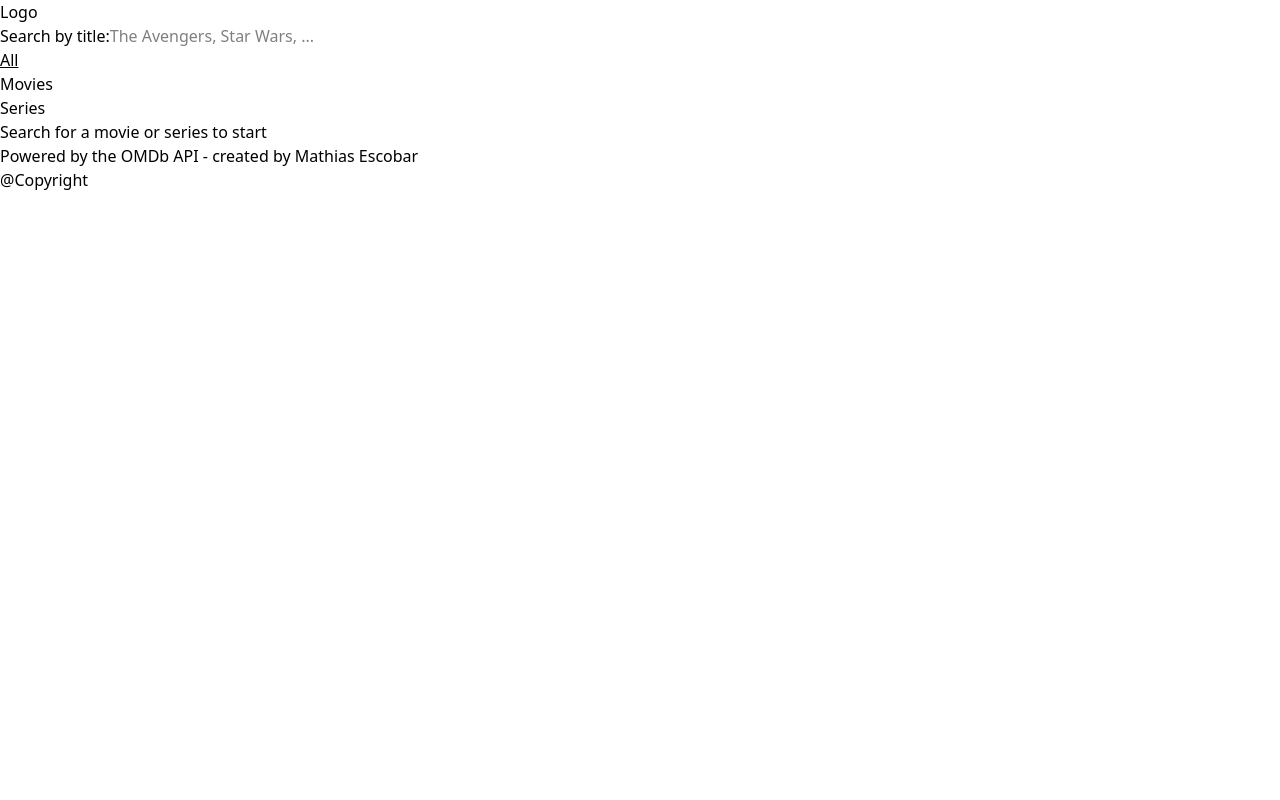
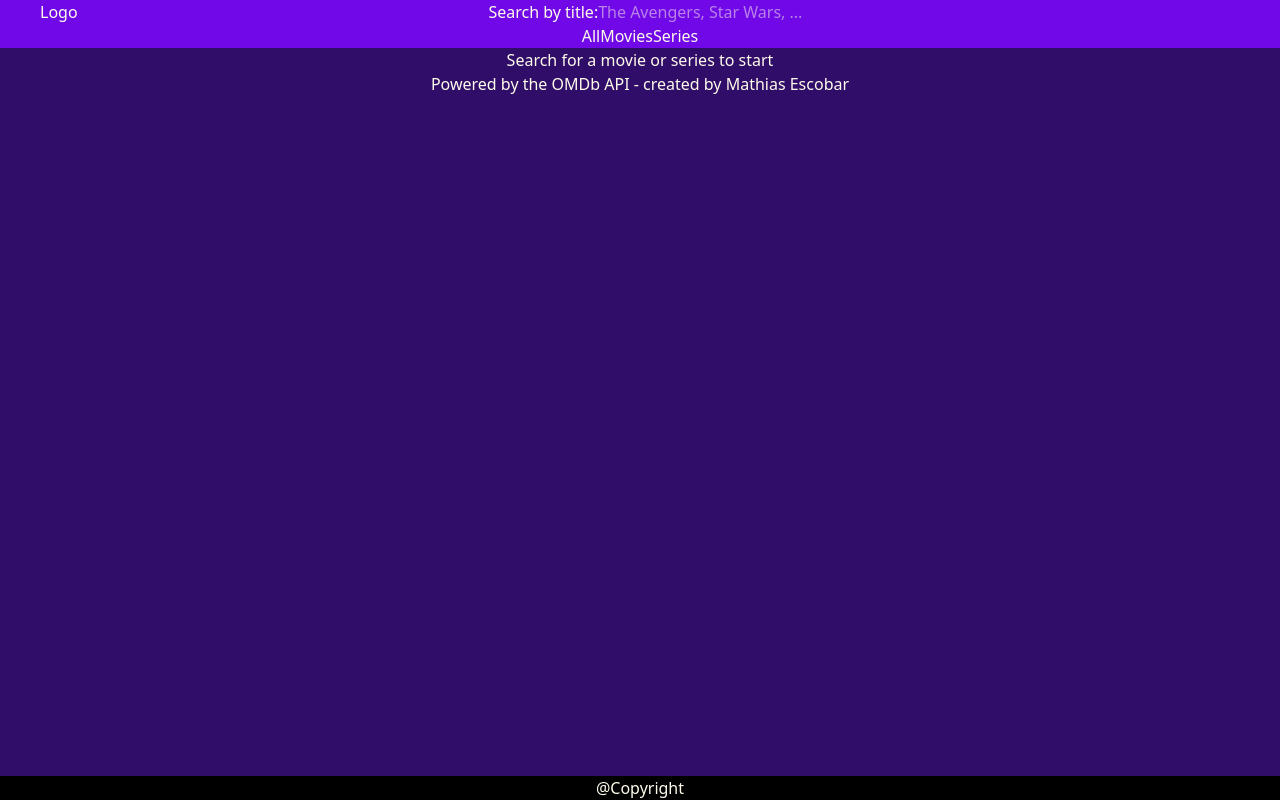
Before and after one commit to MathiasEscobarJF/movie-app, a Next.js app: page / in a window 1280 px wide. Built offline with nearby package versions, Linux system fonts and the light colour scheme.

Commit message:
Adding more logic

```diff
--- a/app/[searchType]/page.tsx
+++ b/app/[searchType]/page.tsx
@@ -5,31 +5,37 @@ import { ContentList } from "../lib/definitions";
 const STATIC_URL = "http://www.omdbapi.com/?apikey=d28c0766";
 
 async function Page(props: {
-    searchParamas?: Promise<{
+    searchParams?: Promise<{
         s?: string,
-    }>
+    }>,
+    params: Promise<{searchType: string}>
 }){
-    const searchParams = await props.searchParamas;
+    const searchParams = await props.searchParams;
     const s = searchParams?.s || "";
-    const type = "";
 
-    const url = `${STATIC_URL}&${s}&${type}`;
+    const params = await props.params;
+    const type = params.searchType !== 'all' ? params.searchType : "";
+    console.log(type);
+
+    const url = `${STATIC_URL}&s=${s}&type=${type}`;
     const results: ContentList = await fetchContent(url);
+    console.log(results.length)
+
     return (
-        <main>
+        <div>
             <ul>
                 {results.map(res => (
                     <li key={res.id}>
                         <p>{res.title}</p>
                         <p>{res.year}</p>
-                        <Image
+                        <img
                             src={res.img}
                             alt={res.title}
                         />
                     </li>
                 ))}
             </ul>
-        </main>
+        </div>
     );
 }
 
--- a/app/components/Footer.tsx
+++ b/app/components/Footer.tsx
@@ -1,8 +1,8 @@
 function Footer(){
     return (
-        <footer>
-            <p>@Copyright</p>
-        </footer>
+        <div className="flex">
+            <p className="mx-auto">@Copyright</p>
+        </div>
     );
 }
 
--- a/app/components/Header.tsx
+++ b/app/components/Header.tsx
@@ -18,9 +18,9 @@ function Header(){
     }
 
     return (
-        <header>
+        <div className="flex">
             <Link href="/">Logo</Link>
-            <div>
+            <div className="mx-auto">
                 <label
                     htmlFor="searchInput"
                 >
@@ -31,10 +31,10 @@ function Header(){
                     type="text"
                     placeholder="The Avengers, Star Wars, ..."
                     onChange={(e) => handleChange(e.target.value)}
-                    defaultValue={searchParams.get('s')?.toString()}
+                    defaultValue={searchParams.get('s')?.toString() || "" }
                 />
             </div>
-        </header>
+        </div>
     );
 }
 
--- a/app/components/NavBar.tsx
+++ b/app/components/NavBar.tsx
@@ -2,16 +2,16 @@
 
 import Link from "next/link";
 import clsx from "clsx";
-import { usePathname } from "next/navigation";
+import { usePathname, useSearchParams } from "next/navigation";
 
 const links = [
     {
         title: "All",
-        href: "/",
+        href: "/all",
     },
     {
         title: "Movies",
-        href: "/movies",
+        href: "/movie",
     },
     {
         title: "Series",
@@ -21,16 +21,17 @@ const links = [
 
 function NavBar(){
     const pathname = usePathname();
+    const searchParams = useSearchParams();
+    const s = searchParams?.get("s") || "";
 
     return (
-        <nav>
-            <ul>
+        <ul className="flex justify-center mx -auto">
             {links.map(link => (
                 <li
                     key={link.title}
                 >
                     <Link
-                            href={link.href}
+                        href={`${link.href}?s=${s}`}
                         className={clsx({
                             "underline": pathname === link.href,
                         })}
@@ -40,7 +41,6 @@ function NavBar(){
                 </li>
             ))}
         </ul>
-        </nav>
     );
 }
 
--- a/app/layout.tsx
+++ b/app/layout.tsx
@@ -15,12 +15,26 @@ function RootLayout({children}: {
   return (
     <html lang="en">
       <body
-        className="antialiased"
+        className="flex flex-col min-h-lvh text-amber-50 antialiased"
       >
-        <Header />
-        <NavBar />
-        {children}
-        <Footer />
+        <header className="bg-violet-700">
+          <div className="w-[min(100%,1200px)] m-auto">
+            <Header />
+          </div>
+        </header>
+        <nav className="bg-violet-700">
+          <div className="w-[min(100%,1200px)] m-auto">
+            <NavBar />
+          </div>
+        </nav>
+        <main className="flex-1 bg-violet-950">
+          {children}
+        </main>
+        <footer className="bg-black">
+          <div className="w-[min(100%,1200px)] m-auto">
+            <Footer />
+          </div>
+        </footer>
       </body>
     </html>
   );
--- a/app/page.tsx
+++ b/app/page.tsx
@@ -1,9 +1,9 @@
 function Home(){
   return (
-    <main>
-      <h1>Search for a movie or series to start</h1>
-      <h2>Powered by the OMDb API - created by Mathias Escobar</h2>
-    </main>
+    <div className="@container flex-1 flex flex-col bg-violet-950">
+        <h1 className="mx-auto ">Search for a movie or series to start</h1>
+        <h2 className="mx-auto ">Powered by the OMDb API - created by Mathias Escobar</h2>
+    </div>
   );
 }
 
```
Lines whose indentation alone changed are shown as unchanged.
